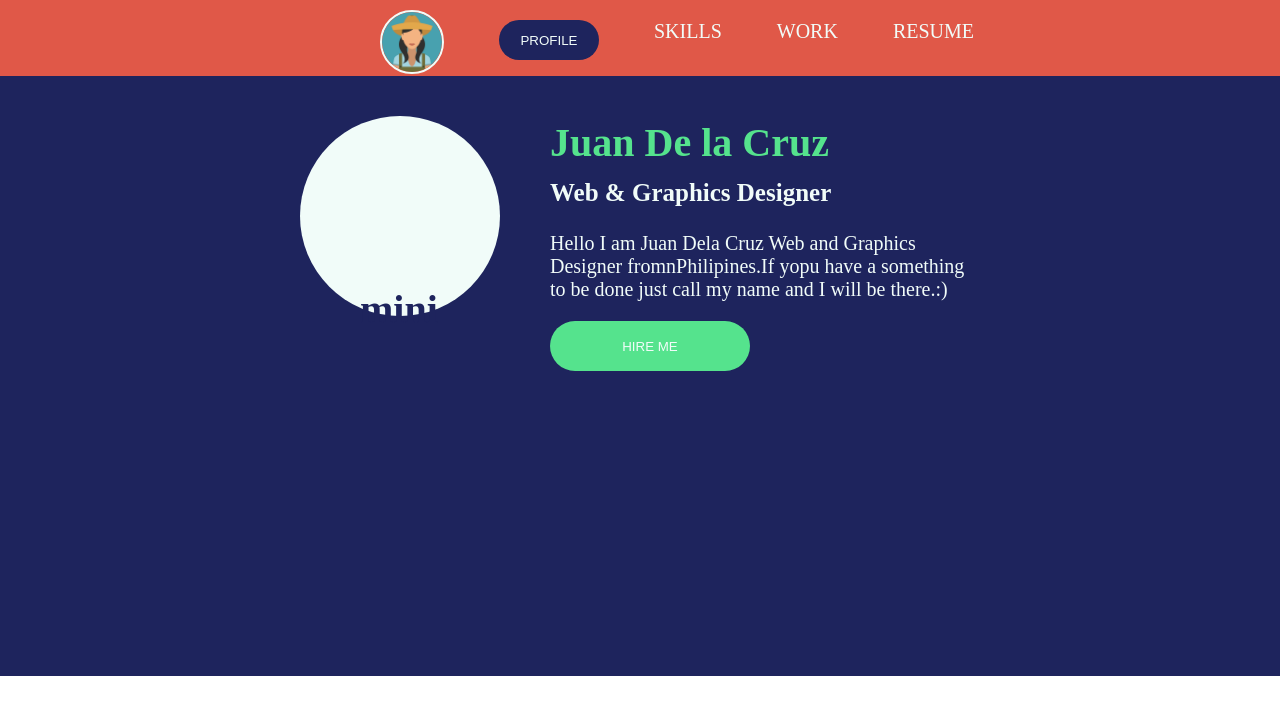
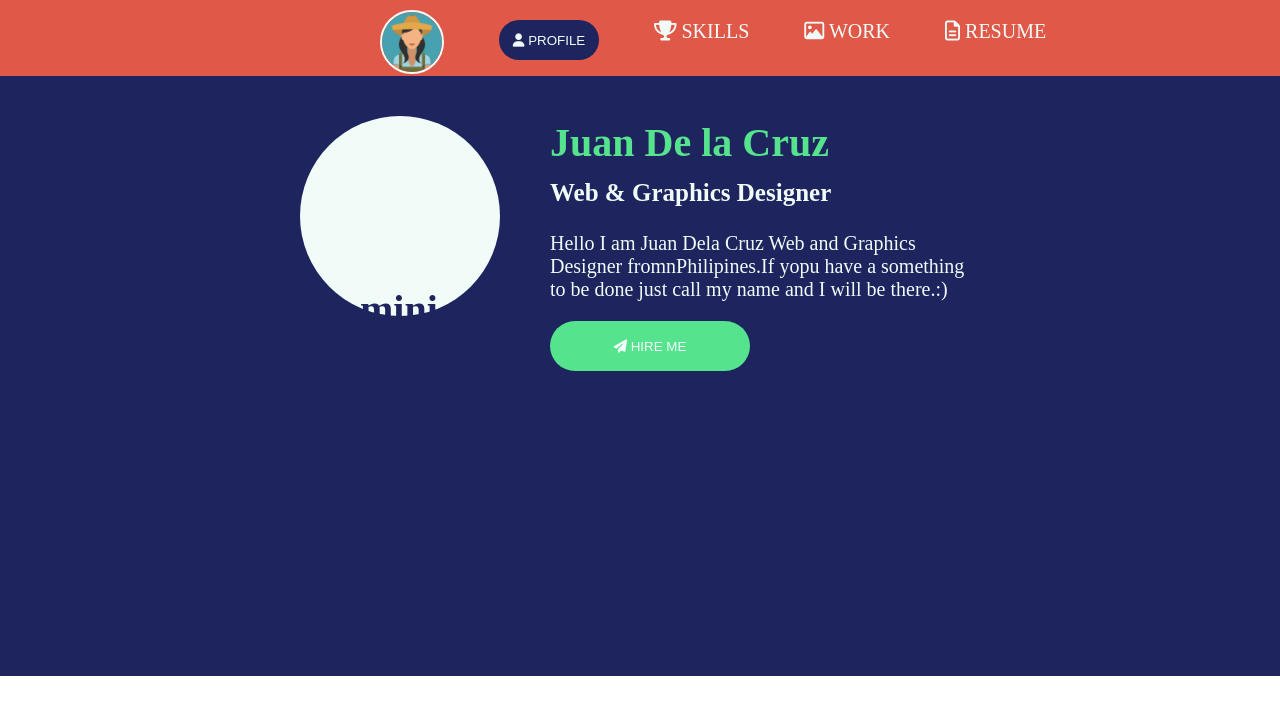
Before and after one commit to marioncastillo/portafolio-bem, a plain HTML site: page index.html in a window 1280 px wide. Shown: the top 714 px of the page. Drawn offline with Linux system fonts and the light colour scheme.

Commit message:
cargando iconos

```diff
--- a/index.html
+++ b/index.html
@@ -5,6 +5,7 @@
 	<meta http-equiv="X-UA-Compatible" content="IE=edge">
 	<meta name="viewport" content="width=device-width, initial-scale=1.0">
 	<title>Portafolio Bem</title>
+	<script src="https://use.fontawesome.com/be0dd1e218.js"></script>
 	<!-- Link archivo css-->
 	<link rel="stylesheet" href="css/main.css">
 </head>
@@ -12,10 +13,10 @@
 <header>
 	<ul class="menu">
 		<li class="menu__item"> <img class="menu__img" src="img/user.png" alt=""></li>
-		<li class="menu__item"><a class="menu__item__link" href="#"></a> <button class="botonuno">PROFILE</button> </li>
-		<li class="menu__item"><a class="menu__item__link" href="#">SKILLS</a></li>
-		<li class="menu__item"><a class="menu__item__link" href="#">WORK</a></li>
-		<li class="menu__item"><a class="menu__item__link" href="#">RESUME</a></li>
+		<li class="menu__item"><a class="menu__item__link" href="#"></a> <button class="botonuno"><i class="fa fa-user" aria-hidden="true"></i> PROFILE</button> </li>
+		<li class="menu__item"><a class="menu__item__link" href="#"><i class="fa fa-trophy" aria-hidden="true"></i>  SKILLS</a></li>
+		<li class="menu__item"><a class="menu__item__link" href="#"><i class="fa fa-picture-o" aria-hidden="true"></i>  WORK</a></li>
+		<li class="menu__item"><a class="menu__item__link" href="#"> <i class="fa fa-file-text-o" aria-hidden="true"></i> RESUME</a></li>
 	</ul>
 </header>
 <section class="dos">
@@ -27,7 +28,7 @@
 		<h1 class="dos__text--huno">Juan De la Cruz</h1>
 		<h3 class="dos__text--htres">Web & Graphics Designer</h3>
 		<p class="dos__text--p">Hello I am Juan Dela Cruz Web and Graphics Designer fromnPhilipines.If yopu have a something to be done just call my name and I will be there.:)</p>
-		<button class="dos__text--boton2">HIRE ME</button>
+		<button class="dos__text--boton2"><i class="fa fa-paper-plane" aria-hidden="true"></i> HIRE ME</button>
 	</div>
 </section>
 
--- a/sass/_style.scss
+++ b/sass/_style.scss
@@ -20,12 +20,17 @@
 	margin-left:300px;
 	border-radius:50px;
 	border: 2px solid $blanco;
+
 }
 
 .menu__item__link{
 	color:$blanco;
+	cursor:pointer;
 	text-decoration:none;
-	cursor:pointer;
+	&:hover{
+		color:$azulito;
+		padding:20px;
+	}
 
 }
 
@@ -37,6 +42,9 @@
 	width:100px;
 	height:40px;
 	cursor:pointer;
+		&:hover{
+		background-color:$verde;
+	}
 }
 
 .dos{
@@ -98,4 +106,8 @@
 	border:transparent;
 	width:200px;
 	height:50px;
+	cursor:pointer;
+		&:hover{
+		background-color:$nav;
+	}
 }
```
Also changed, not shown: css/main.css, 1 other file.
